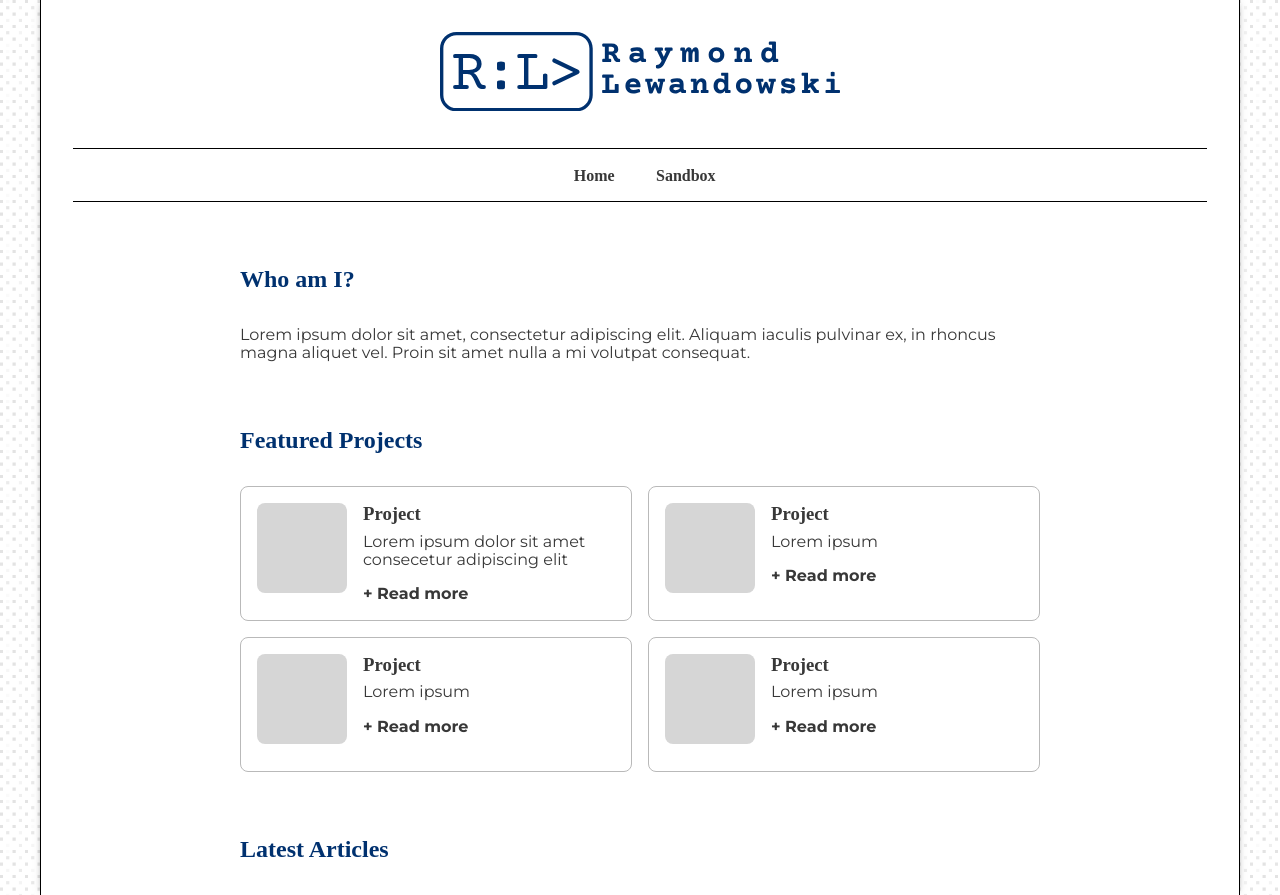
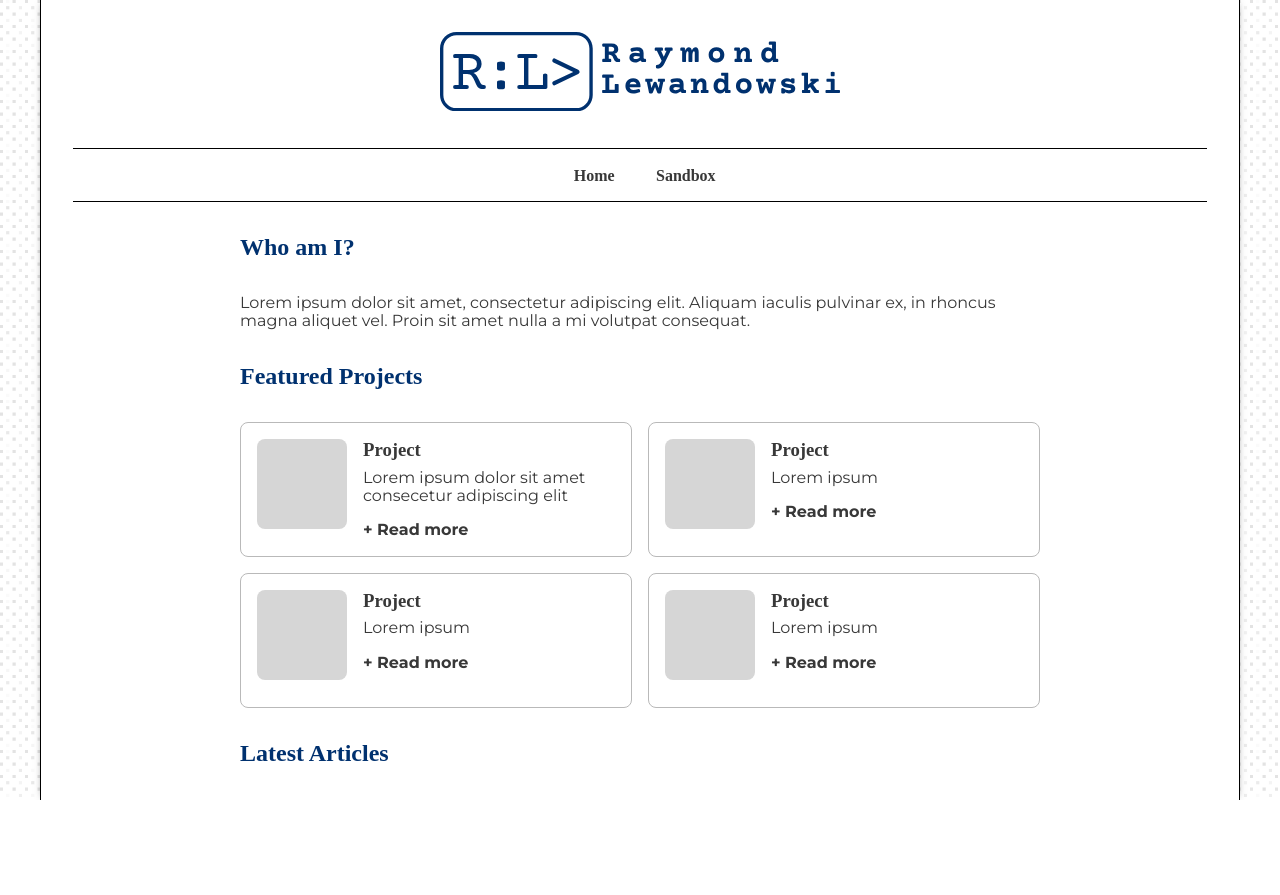
Before and after one commit to moekakiryu/personal-site, a Django app: page / in a window 1280 px wide. After the commit the page ends 800 px from the top, so only its background shows below. Run offline with Django 5.2, Linux system fonts and the light colour scheme; parts of the project's set-up code (start-up, migrations or seed data) failed here and were passed over; some web fonts are replaced.

Commit message:
Fix padding bug

```diff
--- a/apps/root/static/css/base.css
+++ b/apps/root/static/css/base.css
@@ -125,11 +125,6 @@ a.tertiary::after {
   margin-bottom: var(--spacing-md);
 }
 
-@media screen and (min-width: 480px) {
-  .section-header {
-    margin-top: var(--spacing-lg);
-  }
-}
 
 
 /* --- Header Styles --- */
```
